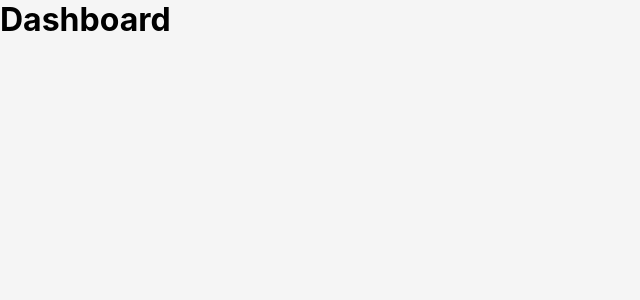
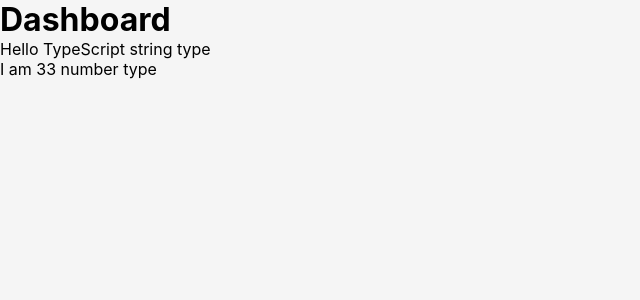
Before and after one commit to louieLouie117/react-portfolio, a React (Create React App) app in the folder client/: page /Dashboard in a window 1280 px wide. Shown: the top 300 px of the page, without its empty margins (0-640 px from the left). Built offline with nearby package versions, Linux system fonts and the light colour scheme.

Commit message:
tsxFilesWorking

```diff
--- a/client/package.json
+++ b/client/package.json
@@ -1,5 +1,4 @@
 {
-
   "name": "client",
   "version": "0.1.0",
   "private": true,
@@ -14,6 +13,7 @@
     "@types/react-dom": "^18.0.6",
     "copy-to-clipboard": "^3.3.2",
     "markdown-it": "^13.0.1",
+    "preact-router": "^4.1.0",
     "react": "^18.2.0",
     "react-dom": "^18.2.0",
     "react-scripts": "5.0.1",
--- a/client/src/App.js
+++ b/client/src/App.jsx
@@ -2,6 +2,7 @@
 import Dashboard from './views/Dashboard';
 import LandingPage from './views/LandingPage';
 import Documentation from './views/Documentation';
+// import {Router, Route } from "preact-router";
 
 
 import React from "react"
@@ -10,6 +11,7 @@
 
 
 function App() {
+
 
 
   return (
--- a/client/src/views/Dashboard.jsx
+++ /dev/null
@@ -1,12 +0,0 @@
-import React from 'react'
-
-const Dashboard = props => {
-  return (
-    <div>
-        <h1>Dashboard</h1>
-    </div>
-  )
-}
-
-Dashboard.propTypes = {}
-export default Dashboard
--- /dev/null
+++ b/client/src/views/Dashboard.tsx
@@ -0,0 +1,20 @@
+import React from 'react'
+
+const Dashboard = () => {
+
+  let helloTypeScript: string = "Hello TypeScript";
+  let age: number = 33;
+
+
+  return (
+    <div>
+        <h1>Dashboard</h1>
+        <p> {helloTypeScript} {typeof helloTypeScript} type</p>
+        <p>  I am {age} {typeof age} type</p>
+
+    </div>
+  )
+}
+
+Dashboard.propTypes = {}
+export default Dashboard
```
Also changed, not shown: 1 other file (tests, documents, lock files or other folders).
